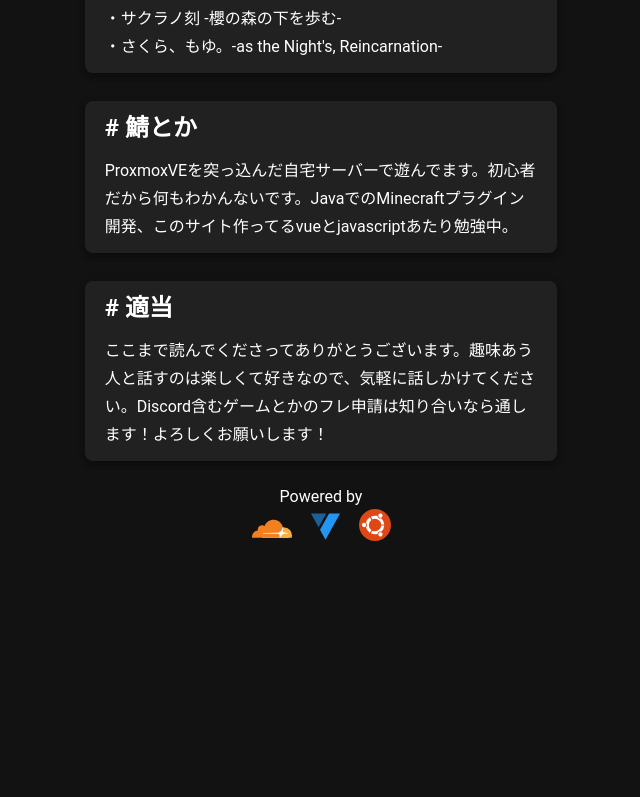
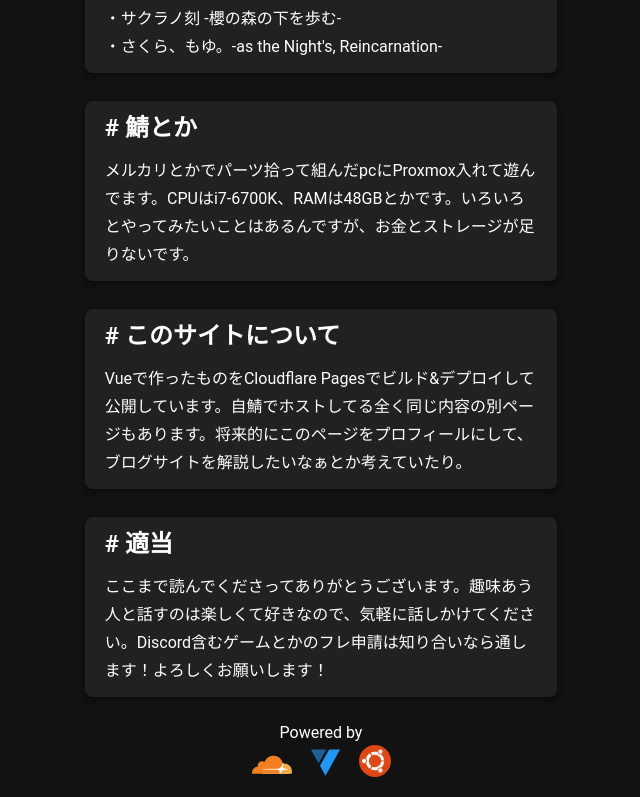
Before and after one commit to Kohxax/bokukoha-home, a Vue app: page / in a window 1280 px wide. Shown: the part 1228-2025 px from the top of the page, without its empty margins (319-959 px from the left). Before the commit the page ends 1789 px from the top, so only its background shows below. Built offline with nearby package versions, Linux system fonts and the light colour scheme.

Commit message:
このサイトについてを追加

```diff
--- a/src/pages/index.vue
+++ b/src/pages/index.vue
@@ -50,7 +50,15 @@
         <v-sheet class="d-flex flex-column rounded-lg" :elevation="4" rounded>
           <div class="mx-5 my-3 text-left">
             <h1 class="text-h5 font-weight-bold"># 鯖とか</h1>
-            <p class="mt-3"> ProxmoxVEを突っ込んだ自宅サーバーで遊んでます。初心者だから何もわかんないです。JavaでのMinecraftプラグイン開発、このサイト作ってるvueとjavascriptあたり勉強中。</p>
+            <p class="mt-3"> メルカリとかでパーツ拾って組んだpcにProxmox入れて遊んでます。CPUはi7-6700K、RAMは48GBとかです。いろいろとやってみたいことはあるんですが、お金とストレージが足りないです。</p>
+          </div>
+        </v-sheet>
+      </v-col>
+      <v-col class="mt-1" cols="12" sm="7" md="6" lg="5" xl="4">
+        <v-sheet class="d-flex flex-column rounded-lg" :elevation="4" rounded>
+          <div class="mx-5 my-3 text-left">
+            <h1 class="text-h5 font-weight-bold"># このサイトについて</h1>
+            <p class="mt-3"> Vueで作ったものをCloudflare Pagesでビルド&デプロイして公開しています。自鯖でホストしてる全く同じ内容の別ページもあります。将来的にこのページをプロフィールにして、ブログサイトを解説したいなぁとか考えていたり。</p>
           </div>
         </v-sheet>
       </v-col>
```
